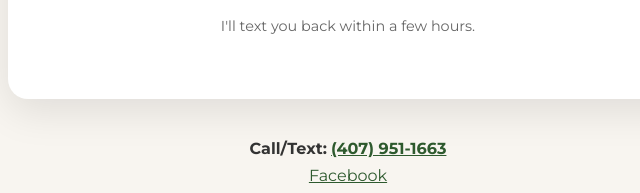
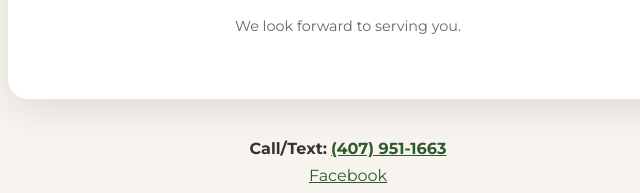
Before and after one commit to jkillen5150/BlackRabbitApp2026, a plain HTML site: page index.html in a window 1280 px wide. Shown: the part 1276-1469 px from the top of the page, 292-932 px from the left. Drawn offline with Linux system fonts and the light colour scheme.

Commit message:
Update index.html

```diff
--- a/index.html
+++ b/index.html
@@ -182,7 +182,7 @@
 
             <button type="submit" class="submit-btn">Send Request</button>
 
-            <p style="text-align: center; font-size: 0.9em; color: #666; margin-top: 20px;">I'll text you back within a few hours.</p>
+            <p style="text-align: center; font-size: 0.9em; color: #666; margin-top: 20px;">We look forward to serving you.</p>
         </form>
     </section>
 
```
